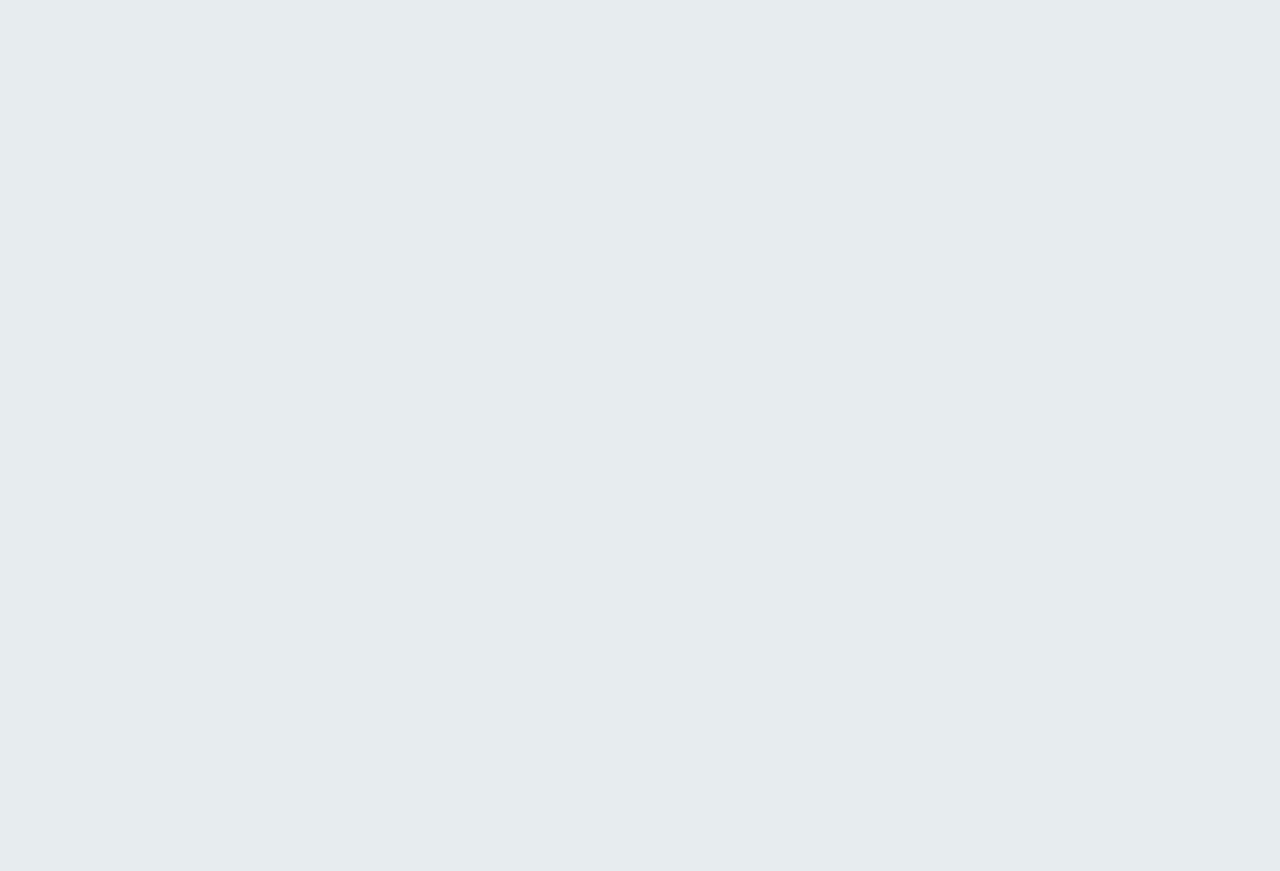
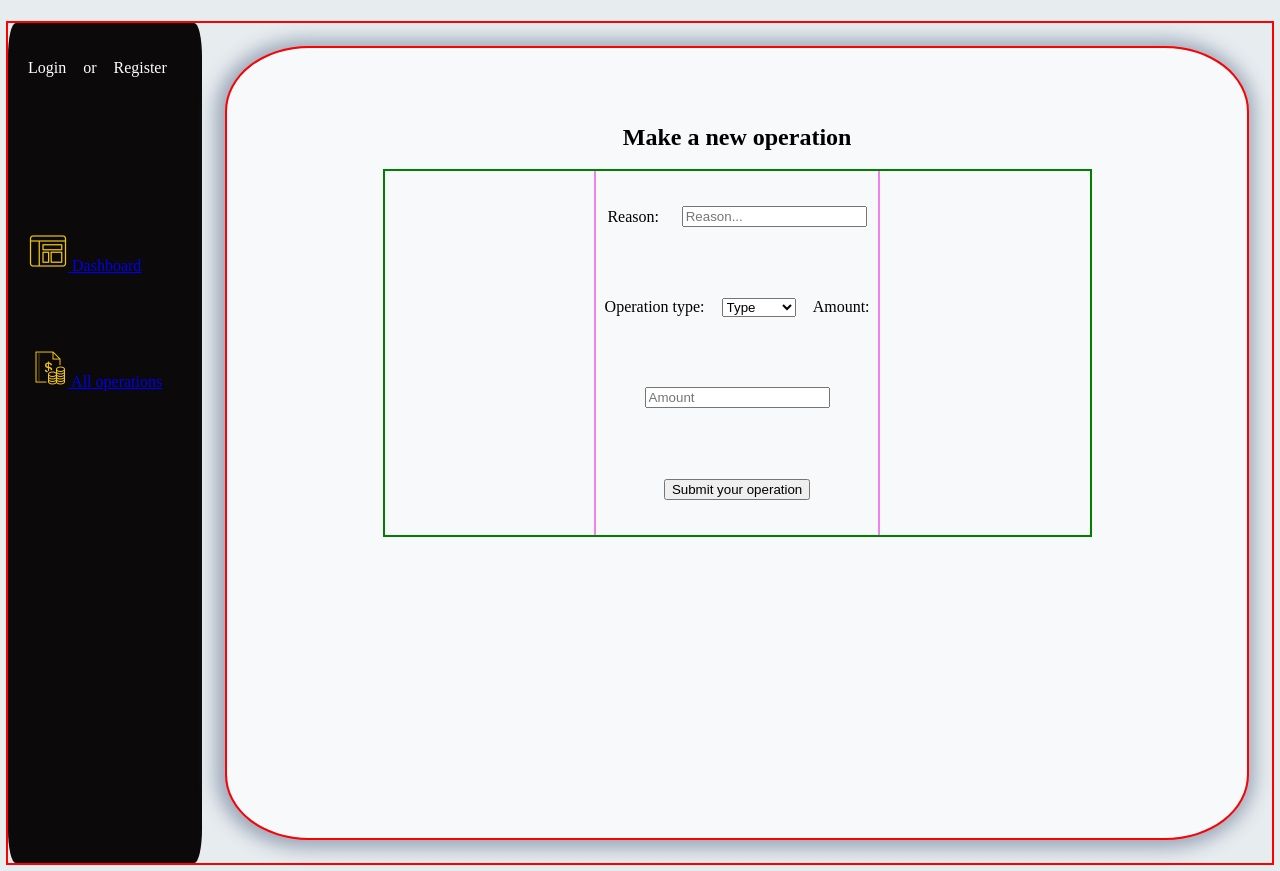
Before and after one commit to LeoEchenique/ABM-Alchemy-project, a React (Create React App) app in the folder client/: page /Home/Operations/NewOperation in a window 1280 px wide. Before the commit this address had no page. Before the commit the page ends 800 px from the top, so only its background shows below. Built offline with nearby package versions, Linux system fonts and the light colour scheme.

Commit message:
Freature: NewOperation= now can create an operation

```diff
--- a/client/src/App.js
+++ b/client/src/App.js
@@ -2,13 +2,18 @@ import React from "react";
 import { Routes, Route, } from 'react-router-dom';
 import BeforeHome from "./components/beforeHome/BeforeHome.jsx";
 import Home from "./components/_home/Home.jsx"
+import NewOperation from "./components/New_Operation/NewOperations.jsx";
+import Nav from "./components/Nav/Nav.jsx";
 import style from "./App.module.css"
+
+
 function App() {
   return (
     <div className={style.App}>
       <Routes>
         <Route exact path="/" element={<BeforeHome />} />
-        <Route exact path="/home" element={<Home />} />
+        <Route exact path="/Home" element={<Home />} />
+        <Route exact path="/Home/Operations/NewOperation" element={<NewOperation />} />
       </Routes>
     </div>
   );
--- a/client/src/components/Last_operation/Last_operation.jsx
+++ b/client/src/components/Last_operation/Last_operation.jsx
@@ -18,7 +18,7 @@ export default function Last_operation() {
         getOperation()
       },[])
 
-    console.log(operation, "here operation");
+
     return (
         <div className={style.div_container}>
             <h1>Last operation</h1>
--- a/client/src/components/Last_operation/last_operation.module.css
+++ b/client/src/components/Last_operation/last_operation.module.css
@@ -22,6 +22,7 @@ height: 100%;
 
 .reason{
     outline: 2px solid green;
+    text-align: center;
     width: 200px;
     word-wrap:break-word;
 }
--- a/client/src/components/Latest_operation/Latest_operations.jsx
+++ b/client/src/components/Latest_operation/Latest_operations.jsx
@@ -5,7 +5,7 @@ import icon_edit from "../icons/icon_edit.png";
 import icon_delete from "../icons/icon_delete.png";
 import { useEffect, useState } from "react";
 import axios from "axios";
-
+import { Link } from "react-router-dom";
 
 export default function LatestOperation({currentBalance}) {
     const [operations, setOperations] = useState([]);
@@ -13,24 +13,17 @@ export default function LatestOperation({currentBalance}) {
     const getOperations = async ()=>{
         let operation = await axios.get("http://localhost:3001/Operations/Latest");
         setOperations(operation.data)
-
     }
     useEffect( () => {
         getOperations()
     }, [])
 
     async function handleDelete(id) {
-        try {
             await axios.delete(`http://localhost:3001/Operations/Delete/${id}`)
             getOperations();
-            currentBalance();
-        } catch (error) {
-            console.log(error.message, "ERROR HANDLEDELETE")
-        }
+    }
 
-
-
-    }
+    //  currentBalance(); should be activated when update operation form is sended.
 
     return (
         <div className={style.div_container}>
@@ -45,13 +38,13 @@ export default function LatestOperation({currentBalance}) {
                         <h3>{operation.Date}</h3>
                         {operation.Type === "Income" ?  <h3> + $ {operation.Mount}</h3> : <h3> - $ {operation.Mount}</h3>}
                     <div className={style.icons}>
-                        <img src={icon_edit} alt="" />
-                        <img src={icon_delete} alt="" onClick={()=>handleDelete(operation.Id)}/>
+                        <Link to="/Home/Operations/NewOperation">  <img src={icon_edit} alt="" />   </Link>
+                        <img className={style.icon_delete} src={icon_delete} alt="" onClick={()=>handleDelete(operation.Id)}/>
                     </div>
                     </div>
                     )
                 })
-            : null}
+            : <h2 className={style.alternative_operations}>None operations yet...</h2>}
 
         </div>
     )
--- a/client/src/components/Latest_operation/Latest_operations.module.css
+++ b/client/src/components/Latest_operation/Latest_operations.module.css
@@ -32,3 +32,7 @@
     width: 300px;
     text-align: center;
 }
+
+.icon_delete{
+    cursor: pointer;
+}
--- a/client/src/components/Nav/nav.module.css
+++ b/client/src/components/Nav/nav.module.css
@@ -1,9 +1,7 @@
 .nav_container{
-
-/*  */
-
 background: #0b090a;
-width: 15%;
+min-width: 12.2%;
+max-width: 12.2%;
 height: 100vh;
 color: white;
 border-radius: 4%;
@@ -22,7 +20,7 @@ padding: 20px;
 }
 
 .nav_links{
-/*     outline: 2px solid red; */
+
     height: 20%;
     display: flex;
     flex-direction: column;
--- /dev/null
+++ b/client/src/components/New_Operation/NewOperation.module.css
@@ -0,0 +1,40 @@
+.div_container{
+    outline: 2px solid red;
+    display: flex;
+}
+
+.form_box{
+    outline: 2px solid red;
+    width: 100%;
+    text-align: center;
+    padding-top: 50px;
+    margin: 2%;
+    color: black;
+    border: 6px solid #f8f9fa;
+    background-color: #f8f9fa;
+    border-radius: 8%;
+    box-shadow: -2px 1px 18px 9px rgba(142,154,175,0.87);
+    -webkit-box-shadow: -2px 1px 18px 9px rgba(142,154,175,0.87);
+    -moz-box-shadow: -2px 1px 18px 9px rgba(142,154,175,0.87);
+}
+
+.container_form{
+    outline: 2px solid green;
+    width: 70%;
+    height: 50%;
+    margin: auto;
+    display: flex;
+    align-items: center;
+    justify-content: center;
+}
+.form{
+    outline: 2px solid violet;
+    height: 100%;
+    width: 40%;
+    margin: auto;
+    display: flex;
+    flex-direction: row;
+    flex-wrap: wrap;
+    align-items: center;
+    justify-content: space-around;
+}
--- /dev/null
+++ b/client/src/components/New_Operation/NewOperations.jsx
@@ -0,0 +1,74 @@
+import React from "react";
+import Nav from "../Nav/Nav";
+import style from "./NewOperation.module.css"
+import { useEffect, useState } from "react";
+import axios from "axios";
+
+export default function NewOperation() {    /* this will recieve the entire operation to display in the form in case of an update */
+
+
+    const [updateOp, setUpdateOp] = useState([]);
+    const [form, setForm] = useState({
+        Reason: "",
+        Mount: "",
+        Type: "Select",
+        Fk_wallet: 1
+    })
+
+
+
+    const handleChange = (e) => {
+        if (e.target.id === "Select") {
+            e.target[0].disabled = true;
+        }
+      setForm(values => ({ ...values, [e.target.name]: e.target.value }))
+    }
+    const handleSubmit = async (e) => {
+        e.preventDefault()
+        await axios.post("http://localhost:3001/Operations/New", form)
+    }
+    return (
+        /*  reason, mount, type, date : TO CREATE */
+        /* default values on UPDATE:  reason(TBC)  type  date(TBC) Mount(TBC) */
+        <div className={style.div_container}>
+            <Nav />
+
+            <form className={style.form_box} onChange={(e)=>handleChange(e)} onSubmit={handleSubmit}>
+                <h2>Make a new operation</h2>
+            {updateOp?.length ? updateOp.map(op => {
+                    return (
+                    <div className={style.container_form}>
+                        <input type="text" value={op.Reason} id="Reason" /> {/* With an onChange gonna set the state to catch (if needed) the updated value */}
+                    <select name="type">
+                        <option disabled selected>{op.Type}</option>
+                    </select>
+                        <input type="number" value={op.Mount} name="Mount"/>
+                        <input type="submit" value="Update your operation" />
+                    </div>
+                    )
+                 })
+            :   <div className={style.container_form}>
+                <div className={style.form}>
+                    <label htmlFor="Reason">Reason:</label>
+                    <input type="text" placeholder="Reason..." id="reason" name="Reason"/>
+
+                    <label htmlFor="Type">Operation type:</label>
+                <select id="Select" name="Type" onClick={(e)=> handleChange(e)}>
+                    <option>Type</option>
+                    <option>Income</option>
+                    <option>Expense</option>
+                </select>
+                    <label htmlFor="Mount">Amount:</label>
+                    <input type="number" placeholder="Amount" id="Amount" name="Mount" />
+                    <input type="submit" value="Submit your operation" />
+                </div>
+                </div>
+
+            }
+
+
+            </form>
+
+        </div>
+    )
+}
--- a/client/src/components/beforeHome/BeforeHome.jsx
+++ b/client/src/components/beforeHome/BeforeHome.jsx
@@ -8,7 +8,7 @@ export default function BeforeHome() {
         <div className={style.div_container}>
             <div>
                 <h1>Hello world</h1>
-                <Link to="/home">Get started</Link >
+                <Link to="/Home">Get started</Link >
             </div>
 
         </div>
--- a/client/src/components/wallet/Wallet.jsx
+++ b/client/src/components/wallet/Wallet.jsx
@@ -1,13 +1,12 @@
 import React from "react";
 import style from "./wallet.module.css"
-import icon_update from "../icons/icon_update.png"
+import icon_update from "../icons/icon_verify.png"
 import { useEffect, useState } from "react";
 import axios from "axios";
 
 
 export default function Wallet({balance}) {
 
-    console.log(balance, "BALANCE WALLET")
     const [wallet,setWallet]=useState([])
 
     const getWallet = async ()=>{
@@ -19,7 +18,6 @@ export default function Wallet({balance}) {
       getWallet()
     },[])
 
-    console.log(wallet, "here")
     return (
         <div className={style.div_container}>
             <h1>Your wallet</h1>
@@ -27,7 +25,7 @@ export default function Wallet({balance}) {
             <div className={style.card_wallet}>
                 <div className={style.head_wallet}>
                     <h2>Wallet balance</h2>
-                    <img className={style.icon_verify} src={icon_update} onClick={getWallet} alt=""/>
+                    <img className={style.icon_verify} src={icon_update} alt=""/>
                 </div>
 
                 {balance ? balance.map(b => <h1 key={b.Id} className={style.current_balance} >${b.Funds} </h1>)
```
Also changed, not shown: 1 other file (tests, documents, lock files or other folders).
